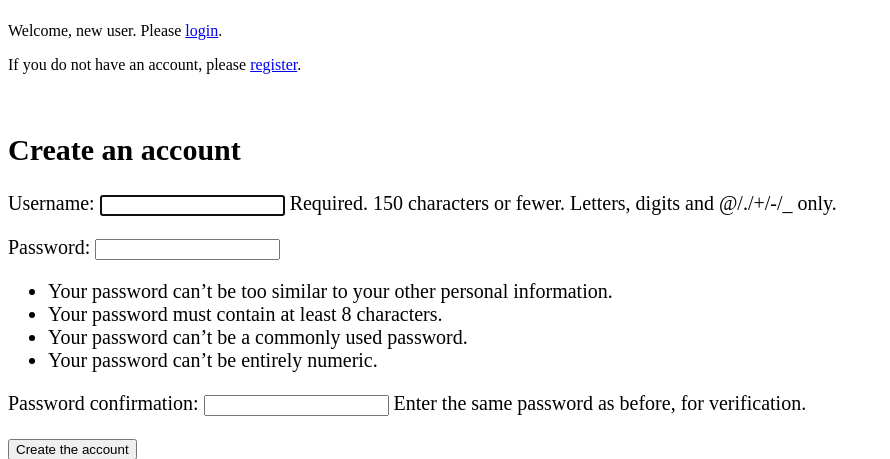
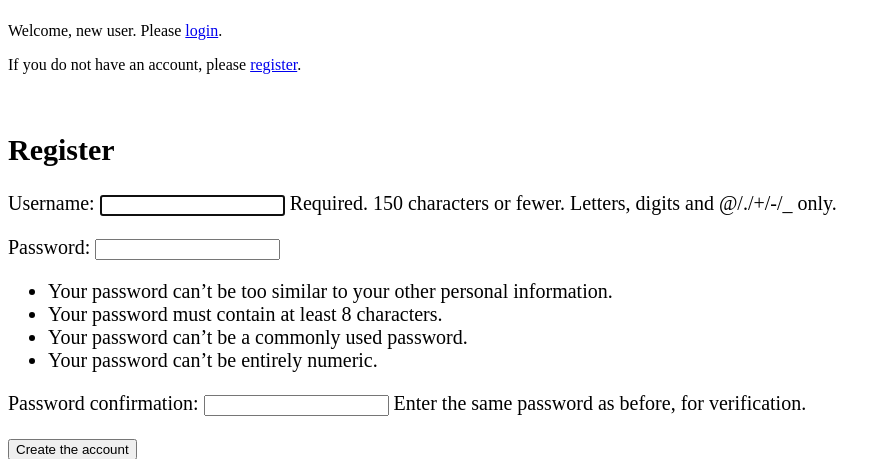
Before and after one commit to iolucas/navigatte3, a Django app: page /register/ in a window 1280 px wide. Shown: the part 58-517 px from the top of the page, without its empty margins (0-890 px from the left). Run offline with Django 3.2, Linux system fonts and the light colour scheme.

Commit message:
Updates on register module
-Created register successful page.
-Set method for render register successful page in case of register
success
-Few template change on register page

```diff
--- a/register/templates/register.html
+++ b/register/templates/register.html
@@ -1,7 +1,7 @@
 {% extends "base.html" %}
 
 {% block content-area %}
-  <h1>Create an account</h1>
+  <h1>Register</h1>
 
   <form action="" method="post">
       {{ form.as_p }}
--- a/register/views.py
+++ b/register/views.py
@@ -10,7 +10,7 @@ def register(request):
         form = UserCreationForm(request.POST)
         if form.is_valid():
             new_user = form.save()
-            return redirect('subjects_owner_display')
+            return render(request, "register_successful.html")
     else:
         form = UserCreationForm()
 
```
Also changed, not shown: register/templates/register_successful.html (added, +9 -0 lines).
